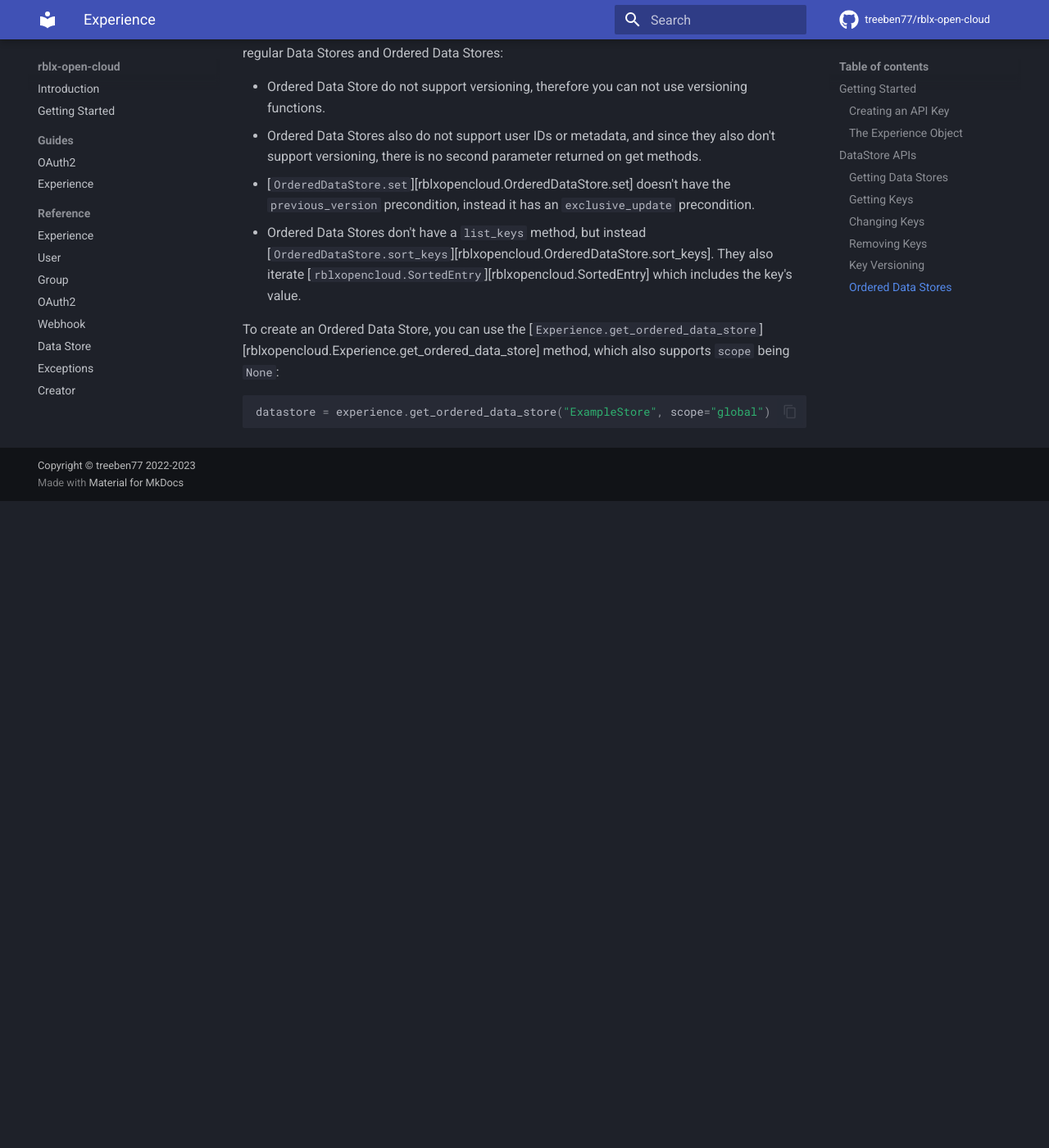
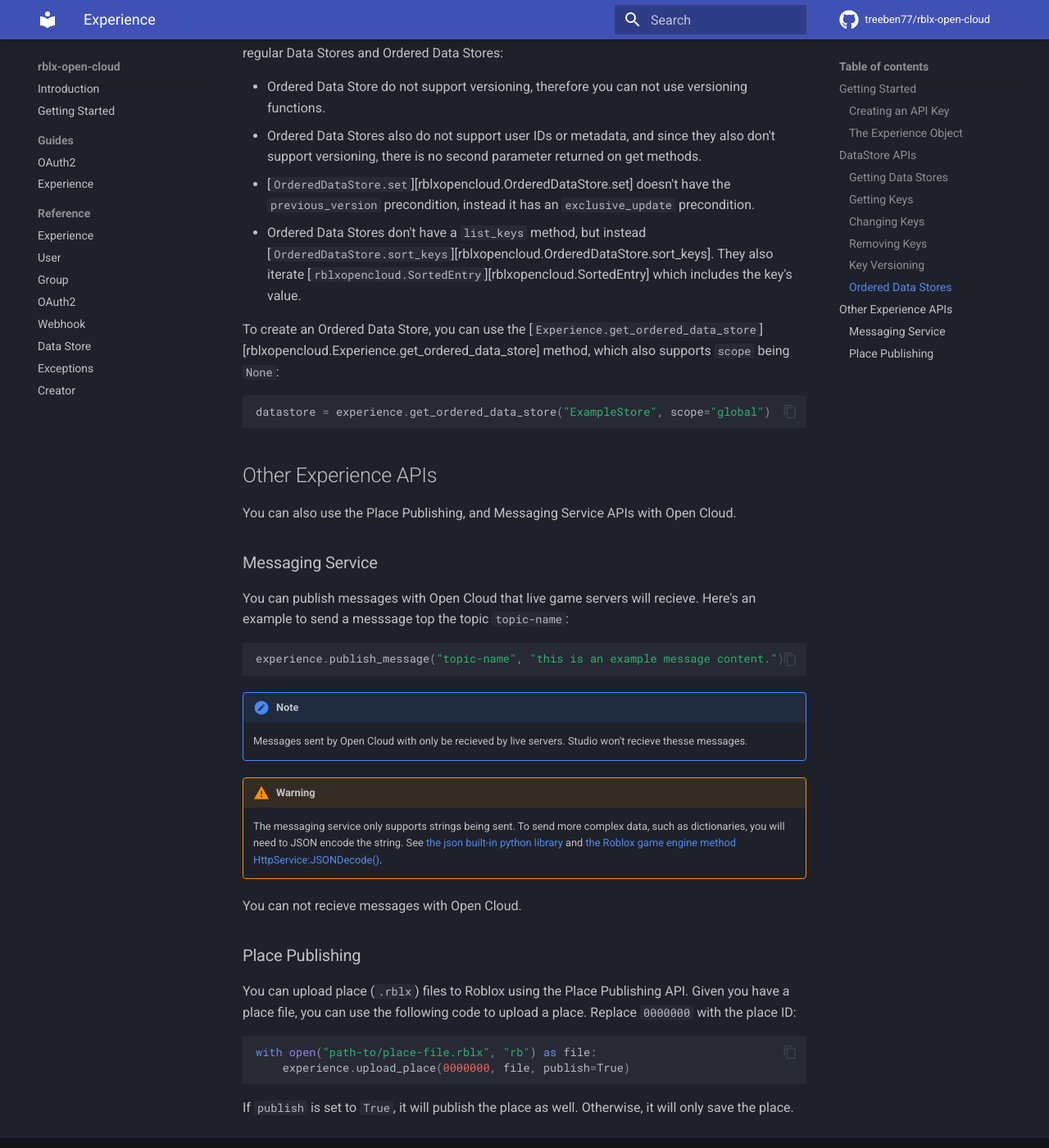
Before and after one commit to treeben77/rblx-open-cloud, an MkDocs documentation site: the page built from docs/Guides/experience.md, in a window 1280 px wide and 1400 px high, scrolled down 4370 px. Shown: the whole window at 82% size. Built offline with MkDocs 1.6.1 and Material for MkDocs 9.7.7, drawn with Linux system fonts in a browser that asks for light colours; comment, search, counter and statistics services are not loaded; before the commit the page ends 4981 px from its top, so only the background shows below that.

Commit message:
add other experience apis

````diff
--- a/docs/Guides/experience.md
+++ b/docs/Guides/experience.md
@@ -144,3 +144,35 @@ To create an Ordered Data Store, you can use the [`Experience.get_ordered_data_s
 ```py
 datastore = experience.get_ordered_data_store("ExampleStore", scope="global")
 ```
+
+## Other Experience APIs
+
+You can also use the Place Publishing, and Messaging Service APIs with Open Cloud.
+
+### Messaging Service
+
+You can publish messages with Open Cloud that live game servers will recieve. Here's an example to send a messsage top the topic `topic-name`:
+
+```py
+
+experience.publish_message("topic-name", "this is an example message content.")
+```
+
+!!! note
+    Messages sent by Open Cloud with only be recieved by live servers. Studio won't recieve thesse messages.
+
+!!! warning
+    The messaging service only supports strings being sent. To send more complex data, such as dictionaries, you will need to JSON encode the string. See [the json built-in python library](https://docs.python.org/3/library/json.html) and [the Roblox game engine method HttpService:JSONDecode()](https://create.roblox.com/docs/reference/engine/classes/HttpService#JSONDecode).
+
+You can not recieve messages with Open Cloud.
+
+### Place Publishing
+
+You can upload place (`.rblx`) files to Roblox using the Place Publishing API. Given you have a place file, you can use the following code to upload a place. Replace `0000000` with the place ID:
+
+```py
+with open("path-to/place-file.rblx", "rb") as file:
+    experience.upload_place(0000000, file, publish=True)
+```
+
+If `publish` is set to `True`, it will publish the place as well. Otherwise, it will only save the place.
````
Also changed, not shown: docs/Guides/datastore.md (deleted, +0 -5 lines), mkdocs.yml (line endings or trailing spaces).
